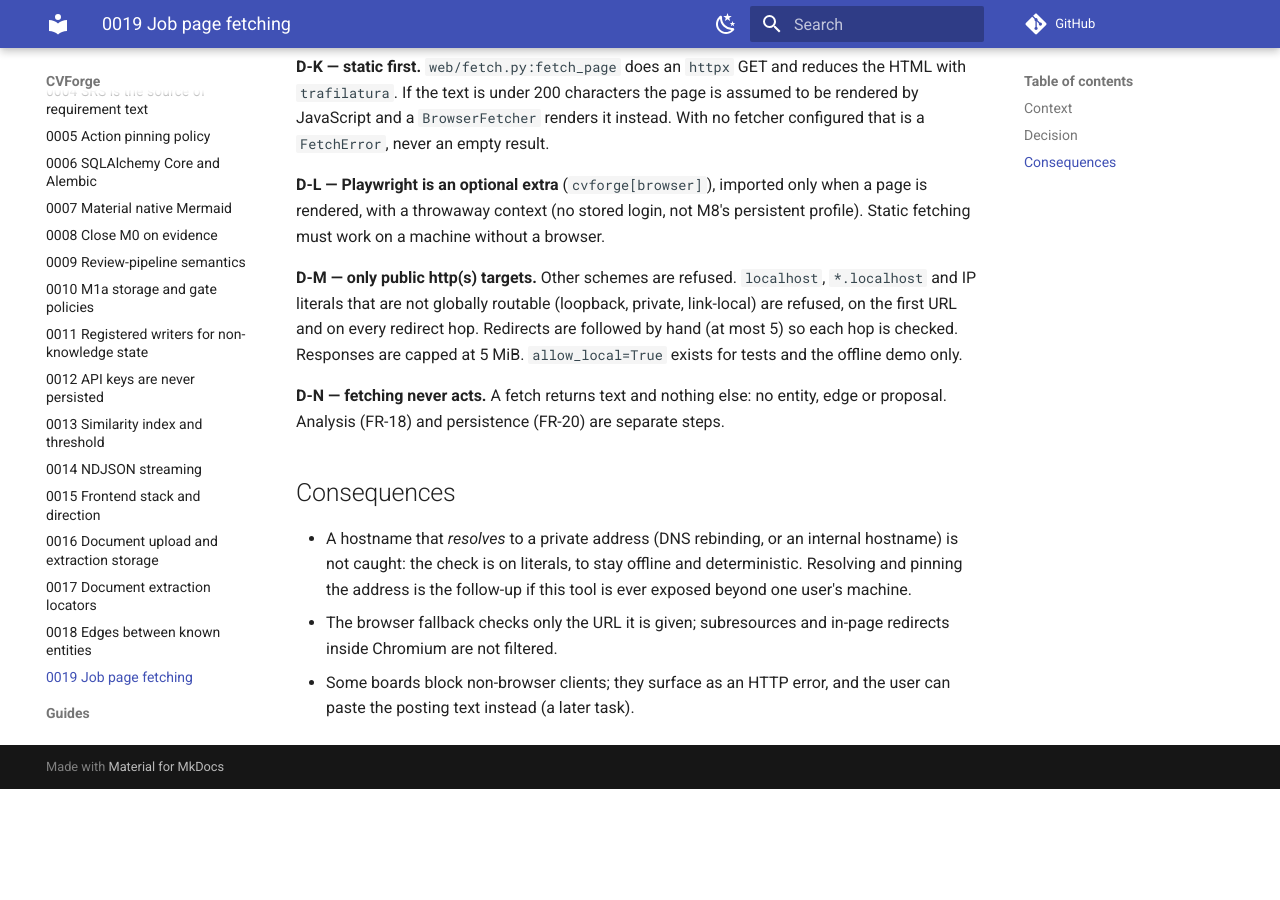
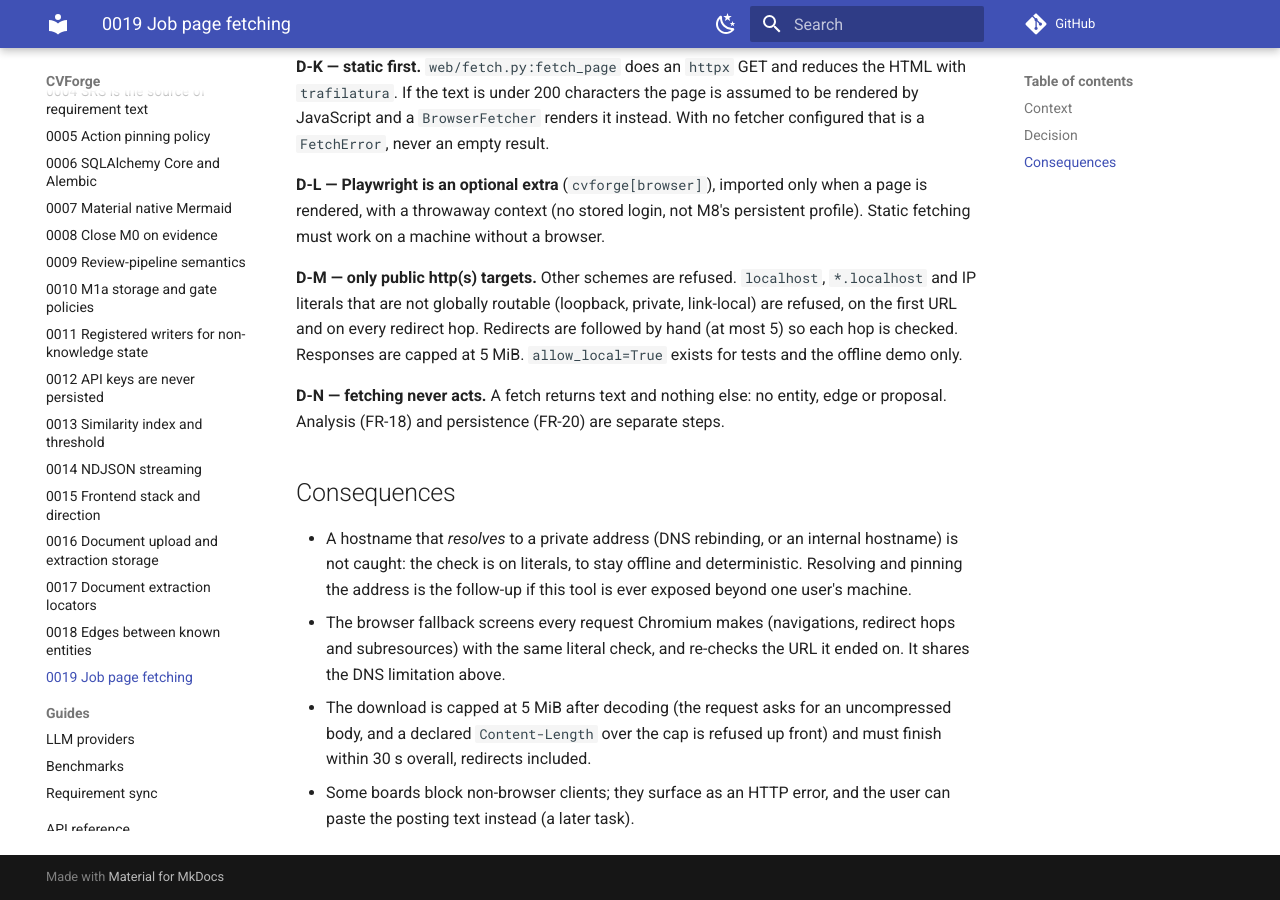
Before and after one commit to SelfishCoconut/cvforge, an MkDocs documentation site: the page built from docs/adr/0019-job-pages-fetched-static-first-with-an-optional-browser.md, in a window 1280 px wide and 900 px high, scrolled down 570 px. Built offline with MkDocs 1.6.1 and Material for MkDocs 9.7.7, drawn with Linux system fonts in a browser that asks for light colours; comment, search, counter and statistics services are not loaded; before the commit the page ends 1359 px from its top, so only the background shows below that.

Commit message:
docs(adr): record the hardened fetch limits in ADR-0019
Co-Authored-By: Claude Sonnet 5.5 <noreply@anthropic.com>

```diff
--- a/docs/adr/0019-job-pages-fetched-static-first-with-an-optional-browser.md
+++ b/docs/adr/0019-job-pages-fetched-static-first-with-an-optional-browser.md
@@ -38,7 +38,11 @@ or proposal. Analysis (FR-18) and persistence (FR-20) are separate steps.
   hostname) is not caught: the check is on literals, to stay offline and deterministic.
   Resolving and pinning the address is the follow-up if this tool is ever exposed
   beyond one user's machine.
-- The browser fallback checks only the URL it is given; subresources and in-page
-  redirects inside Chromium are not filtered.
+- The browser fallback screens every request Chromium makes (navigations, redirect
+  hops and subresources) with the same literal check, and re-checks the URL it ended
+  on. It shares the DNS limitation above.
+- The download is capped at 5 MiB after decoding (the request asks for an
+  uncompressed body, and a declared `Content-Length` over the cap is refused up
+  front) and must finish within 30 s overall, redirects included.
 - Some boards block non-browser clients; they surface as an HTTP error, and the user
   can paste the posting text instead (a later task).
```
